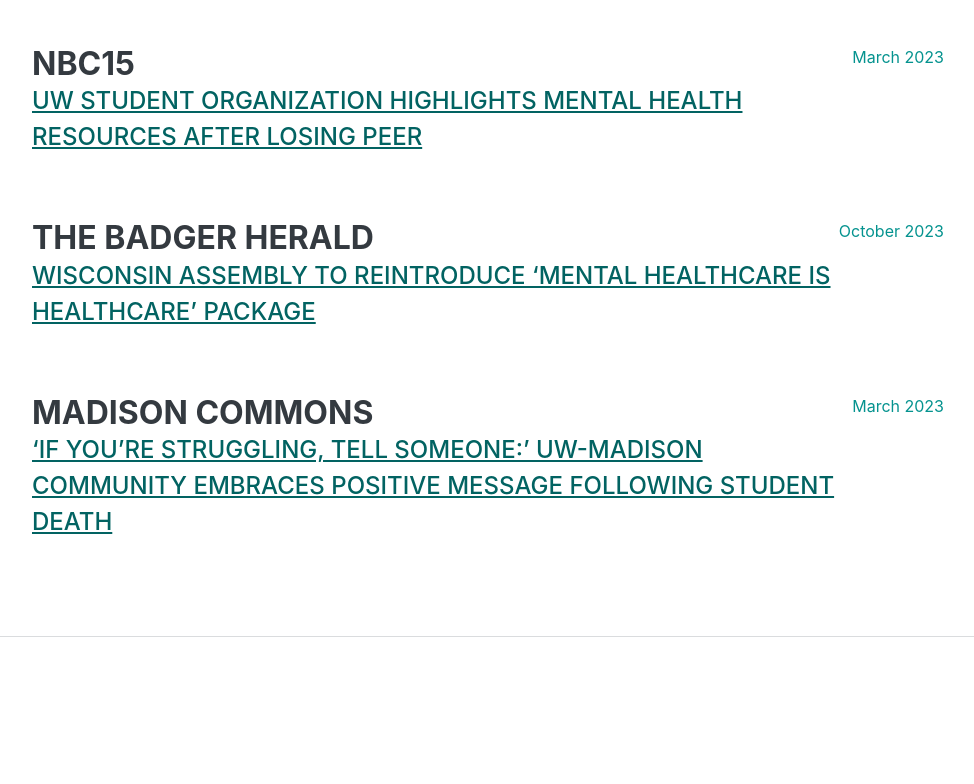
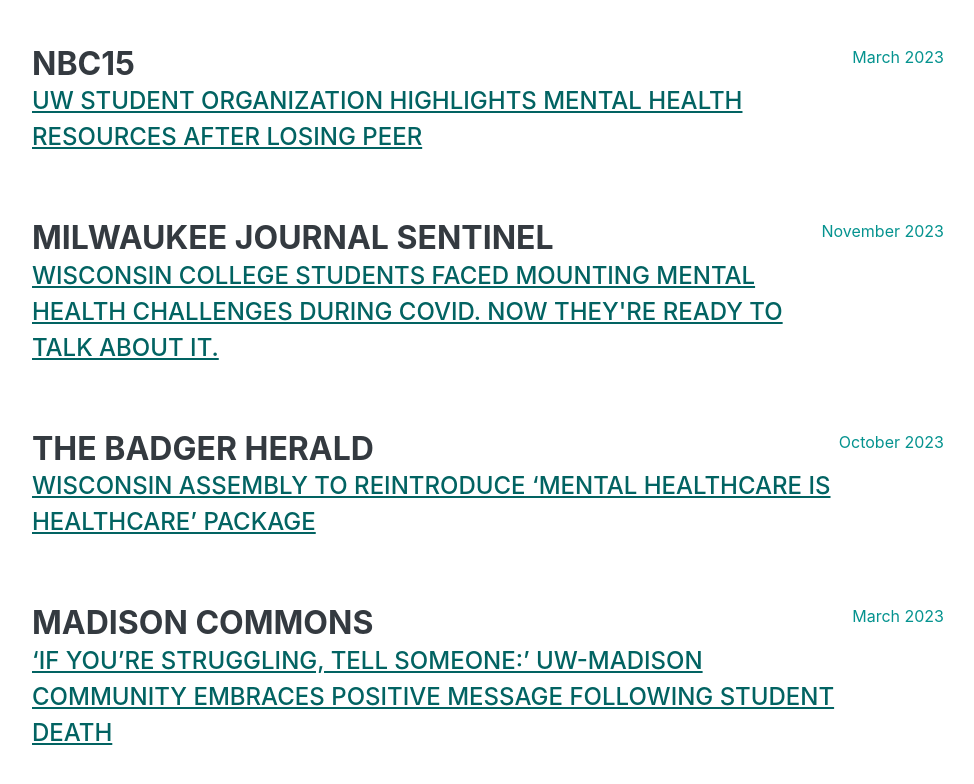
Before and after one commit to KMZIMMERMAN/portfolio, a plain HTML site: page index.html in a window 1280 px wide. Shown: the part 7917-8701 px from the top of the page, without its empty margins (288-1262 px from the left). Before the commit the page ends 8554 px from the top, so only its background shows below. Drawn offline with nearby package versions, Linux system fonts and the light colour scheme; a web font is replaced by a local one.

Commit message:
Update index.html

```diff
--- a/index.html
+++ b/index.html
@@ -239,7 +239,7 @@ Burt Blom Scholarship - Arrowhead High School (2020)
             </section>
             <hr class="m-0" />
          <!-- Featured-->
-           <section class="resume-section" id="featured">
+       <section class="resume-section" id="featured">
               <div class="resume-section-content">
                     <h2 class="mb-5">Featured</h2>
                     <div class="d-flex flex-column flex-md-row justify-content-between mb-5">
@@ -293,6 +293,14 @@ Burt Blom Scholarship - Arrowhead High School (2020)
                         <div class="flex-shrink-0"><span class="text-primary">March 2023 </span></div>
                     </div>
                 <!--INSERT-->
+                  <div class="d-flex flex-column flex-md-row justify-content-between mb-5">
+                        <div class="flex-grow-1">
+                            <h3 class="mb-0">Milwaukee Journal Sentinel</h3>
+                            <div class="subheading mb-3"><a href="https://www.jsonline.com/story/news/education/2023/11/22/wisconsin-college-students-increasingly-open-about-mental-health/70863529007/" target="_blank">Wisconsin college students faced mounting mental health challenges during COVID. Now they're ready to talk about it.</a></div>
+
+                        </div>
+                        <div class="flex-shrink-0"><span class="text-primary">November 2023 </span></div>
+                    </div>
                  <div class="d-flex flex-column flex-md-row justify-content-between mb-5">
                         <div class="flex-grow-1">
                             <h3 class="mb-0">The Badger Herald</h3>
```
